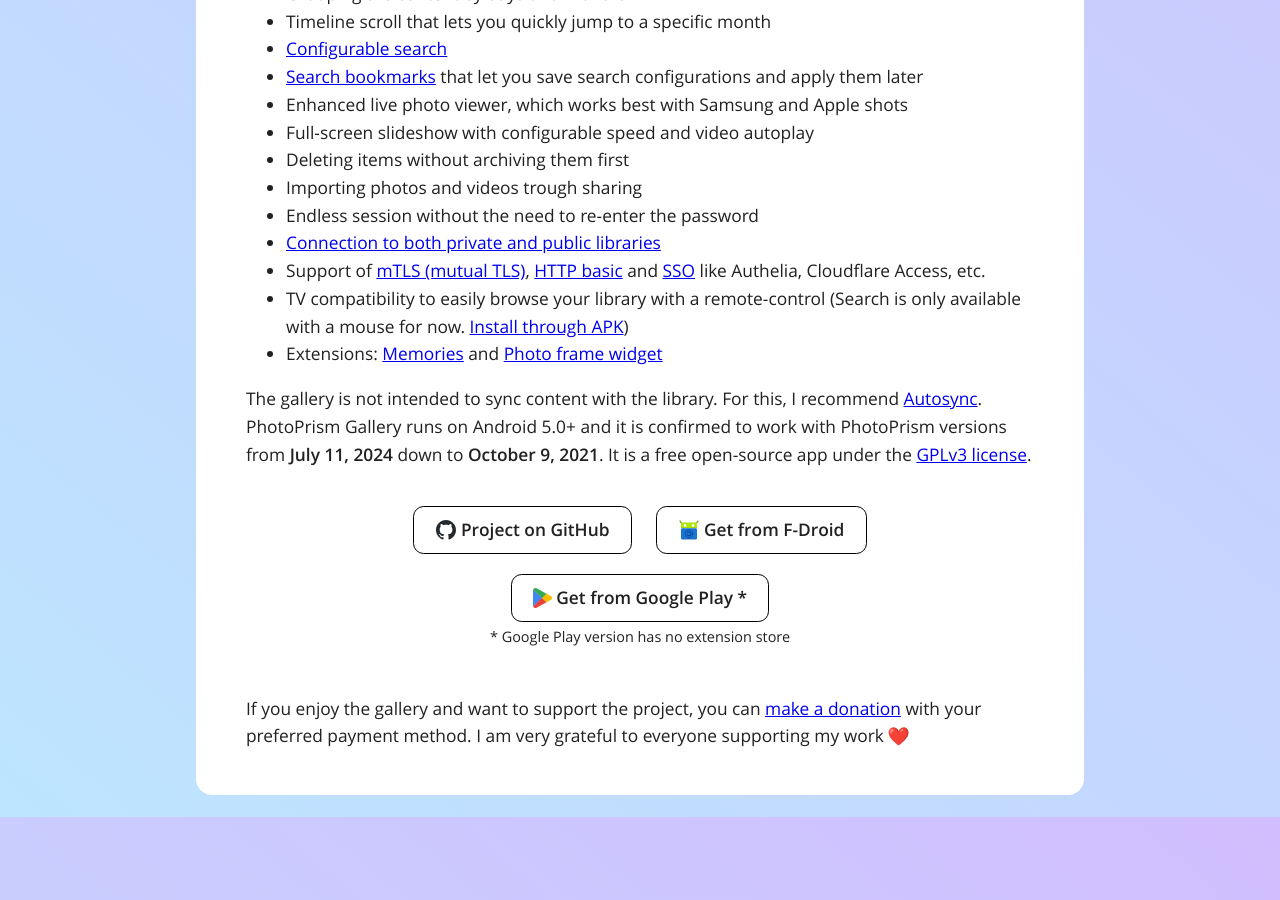
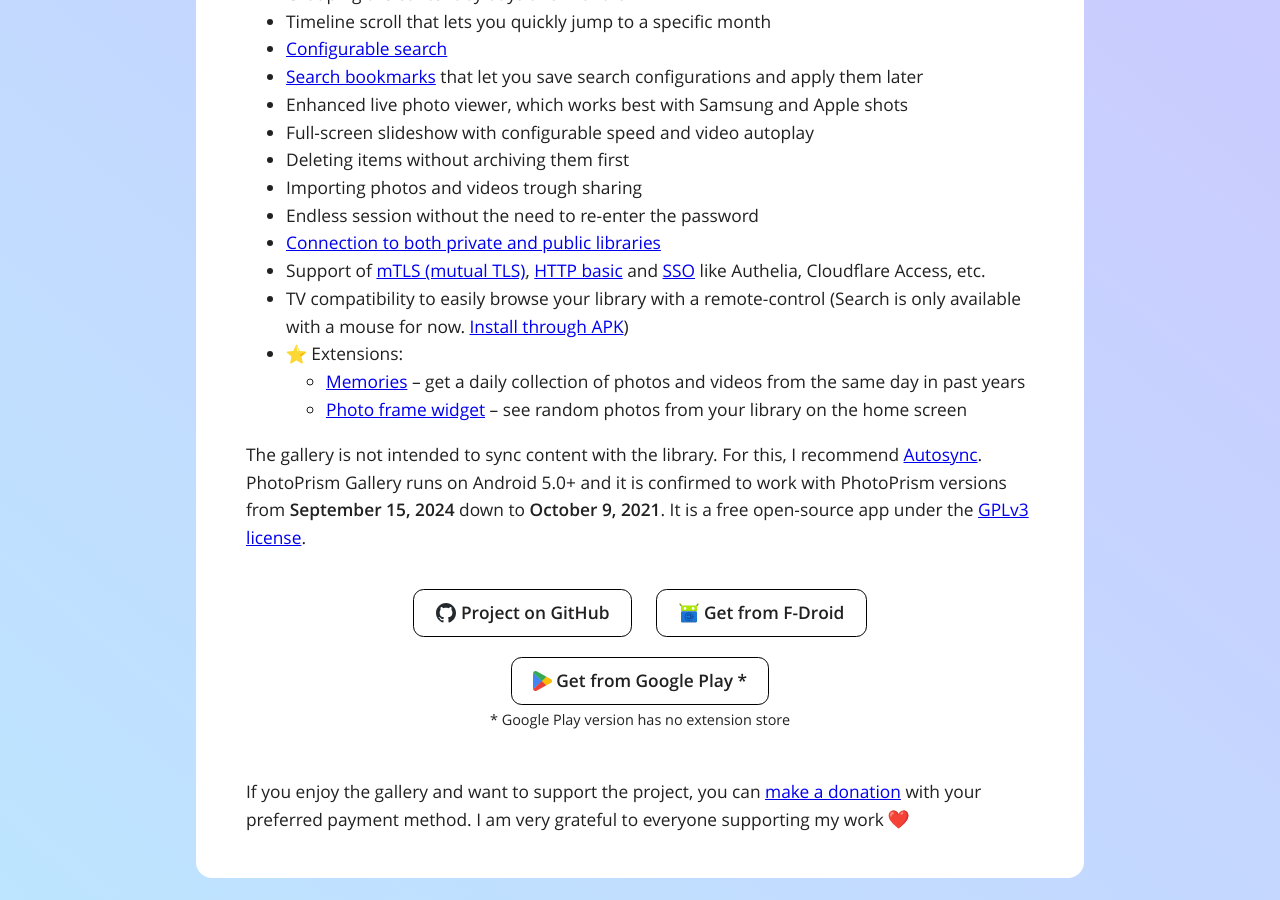
Before and after one commit to Radiokot/website, a Jekyll site: the page built from _projects/photoprism-android-gallery.html, in a window 1280 px wide and 900 px high, scrolled down 981 px. Built offline with Jekyll 4.4.1, drawn with Linux system fonts in a browser that asks for light colours; before the commit the page ends 1798 px from its top, so only the background shows below that.

Commit message:
Update PhotoPrism description

```diff
--- a/_projects/photoprism-android-gallery.html
+++ b/_projects/photoprism-android-gallery.html
@@ -58,11 +58,19 @@
         <a href="https://github.com/Radiokot/photoprism-android-client/issues/66#issuecomment-1667426238"
             target="_blank">Install through APK</a>)
     </li>
-    <li>Extensions:
-        <a href="https://github.com/Radiokot/photoprism-android-client/wiki/Memories-extension"
-            target="_blank">Memories</a> and
-        <a href="https://github.com/Radiokot/photoprism-android-client/wiki/Photo-frame-widget-extension"
-            target="_blank">Photo frame widget</a>
+    <li>{% include emoji.html name = 'star' actual = '⭐' %} Extensions:
+        <ul>
+            <li>
+                <a href="https://github.com/Radiokot/photoprism-android-client/wiki/Memories-extension"
+                    target="_blank">Memories</a>
+                – get a daily collection of photos and videos from the same day in past years
+            </li>
+            <li>
+                <a href="https://github.com/Radiokot/photoprism-android-client/wiki/Photo-frame-widget-extension"
+                    target="_blank">Photo frame widget</a>
+                – see random photos from your library on the home screen
+            </li>
+        </ul>
     </li>
 </ul>
 <p>
@@ -72,7 +80,7 @@
         target="_blank">Autosync</a>.
     PhotoPrism Gallery runs on Android 5.0+ and it is confirmed to work with PhotoPrism versions
     from
-    <b>July&nbsp;11,&nbsp;2024</b>
+    <b>September&nbsp;15,&nbsp;2024</b>
     down to <b>October&nbsp;9,&nbsp;2021</b>.
     It is a free open-source app under the <a
         href="https://github.com/Radiokot/photoprism-android-client/tree/main?tab=readme-ov-file#license"
```
Also changed, not shown: assets/img/emoji/star.svg (added).
